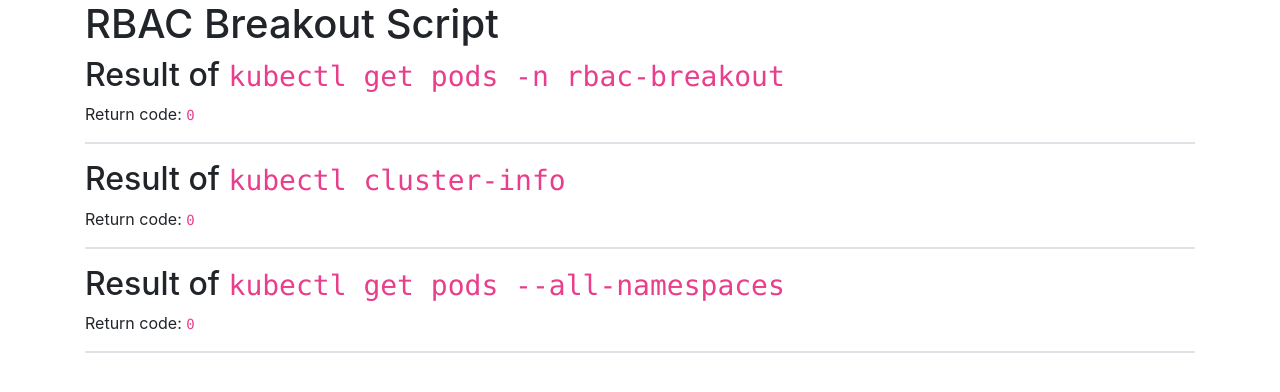
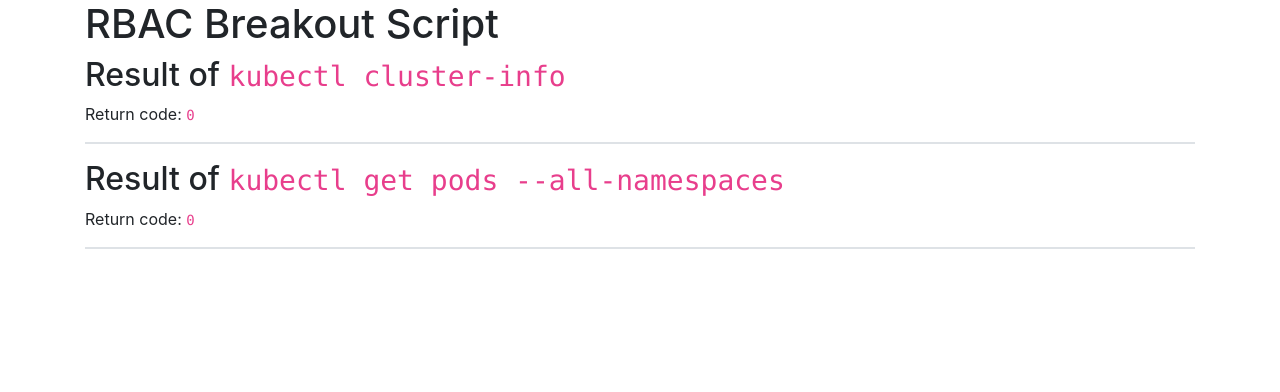
Before and after one commit to geerlingguy/k8s-pod-rbac-breakout, a PHP site: page / in a window 1280 px wide. Shown: the top 392 px of the page. Run offline with PHP 8.4, Linux system fonts and the light colour scheme; data that the repository does not hold is empty.

Commit message:
Just get the cluster and all namespace pod info in tests.

```diff
--- a/index.php
+++ b/index.php
@@ -14,7 +14,6 @@
  */
 
 $commands_to_test = [
-  'kubectl get pods -n rbac-breakout',
   'kubectl cluster-info',
   'kubectl get pods --all-namespaces',
 ];
```
